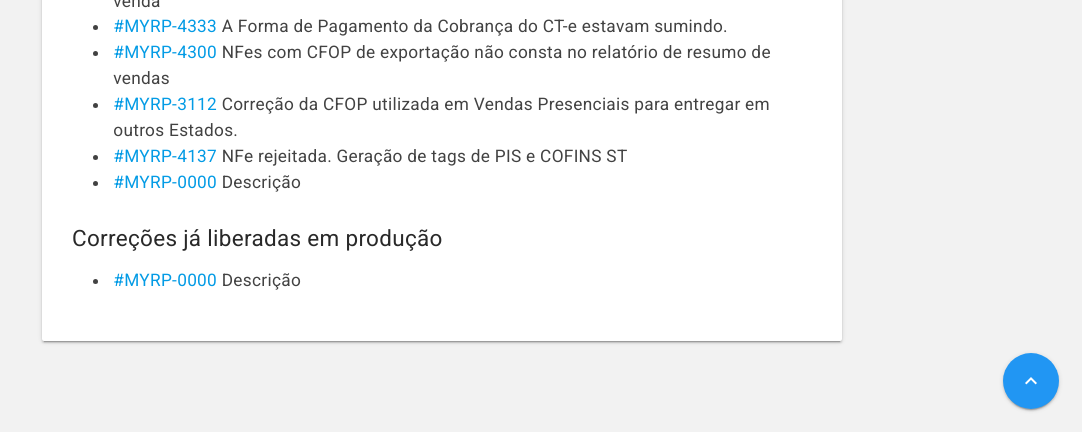
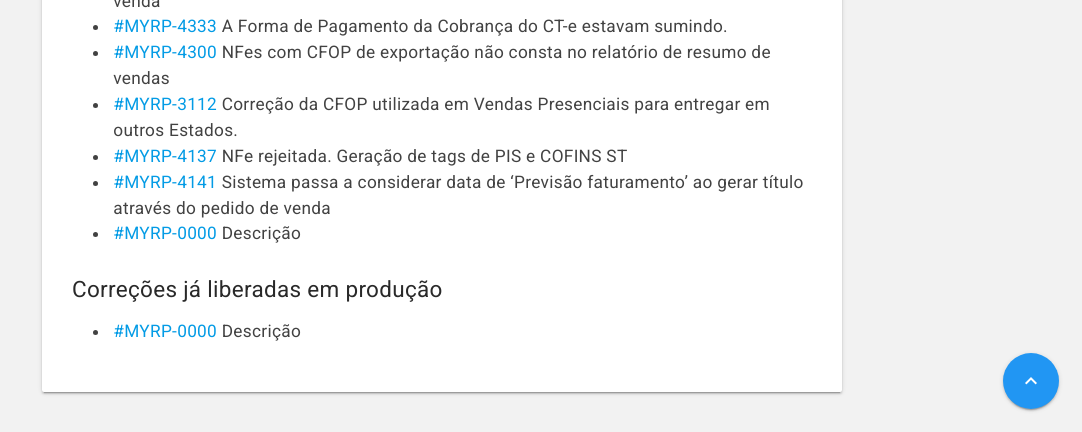
Before and after one commit to myrp-maicon/changelog-myrp, a Jekyll site: the page built from docs/myrp/19.07.01.md, in a window 1280 px wide, cut to the strip 468-900 px from the top of the page. Shown: the whole strip, without its empty margins (198-1280 px from the left). Built offline with Jekyll 4.4.1, drawn with Linux system fonts in a browser that asks for light colours; nearby versions of some CDN libraries; our own code applies the rules of GitHub Pages for plain Markdown files; the repository's description, which GitHub fills in, is left out.

Commit message:
MYRP-4141-  Sistema passa a considerar data de 'Previsão faturamento' ao gerar título
MYRP-4141-  Sistema passa a considerar data de 'Previsão faturamento' ao gerar título

```diff
--- a/docs/myrp/19.07.01.md
+++ b/docs/myrp/19.07.01.md
@@ -10,6 +10,7 @@
 * [#MYRP-4300](https://devmyrp.atlassian.net/browse/MYRP-4300) NFes com CFOP de exportação não consta no relatório de resumo de vendas
 * [#MYRP-3112](https://devmyrp.atlassian.net/browse/MYRP-3112) Correção da CFOP utilizada em Vendas Presenciais para entregar em outros Estados.
 * [#MYRP-4137](https://devmyrp.atlassian.net/browse/MYRP-4137) NFe rejeitada. Geração de tags de PIS e COFINS ST
+* [#MYRP-4141](https://devmyrp.atlassian.net/browse/MYRP-4141) Sistema passa a considerar data de 'Previsão faturamento' ao gerar título através do pedido de venda
 * [#MYRP-0000](https://devmyrp.atlassian.net/browse/MYRP-0000) Descrição
 
 
```
